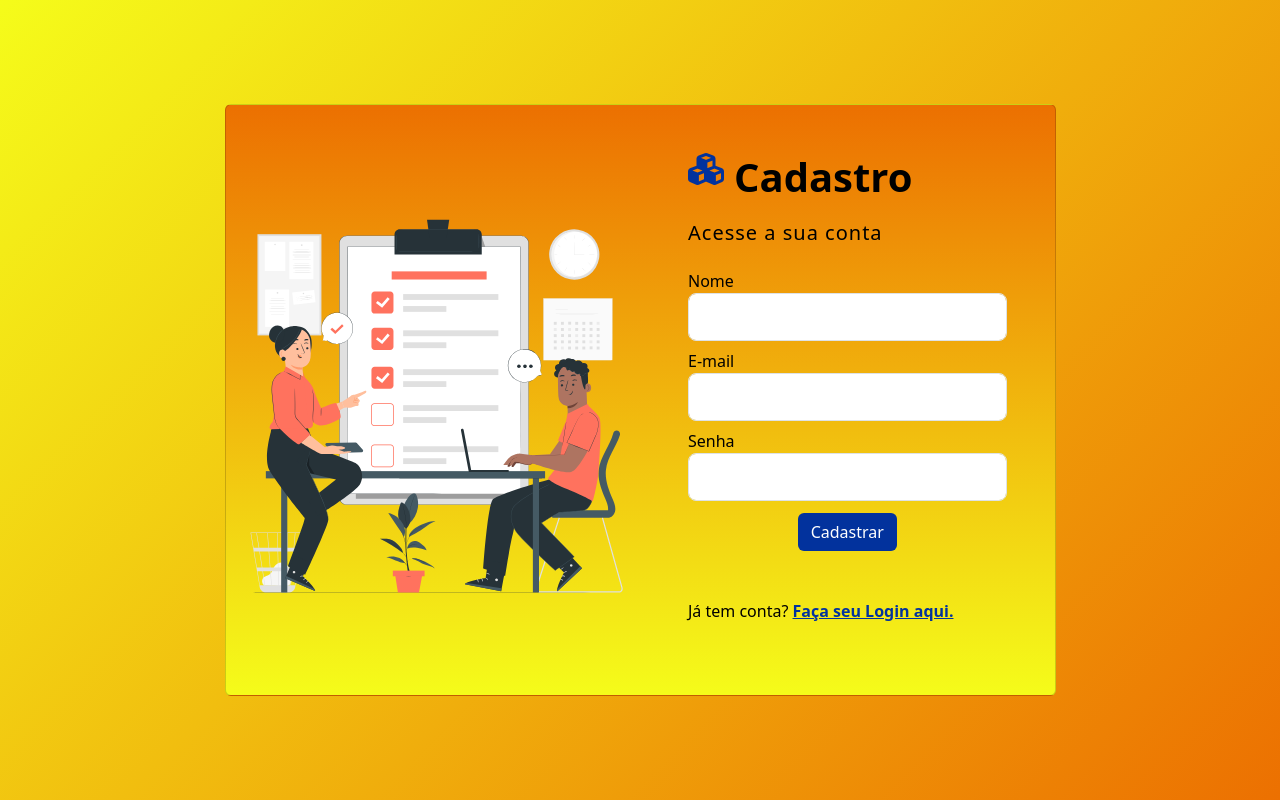
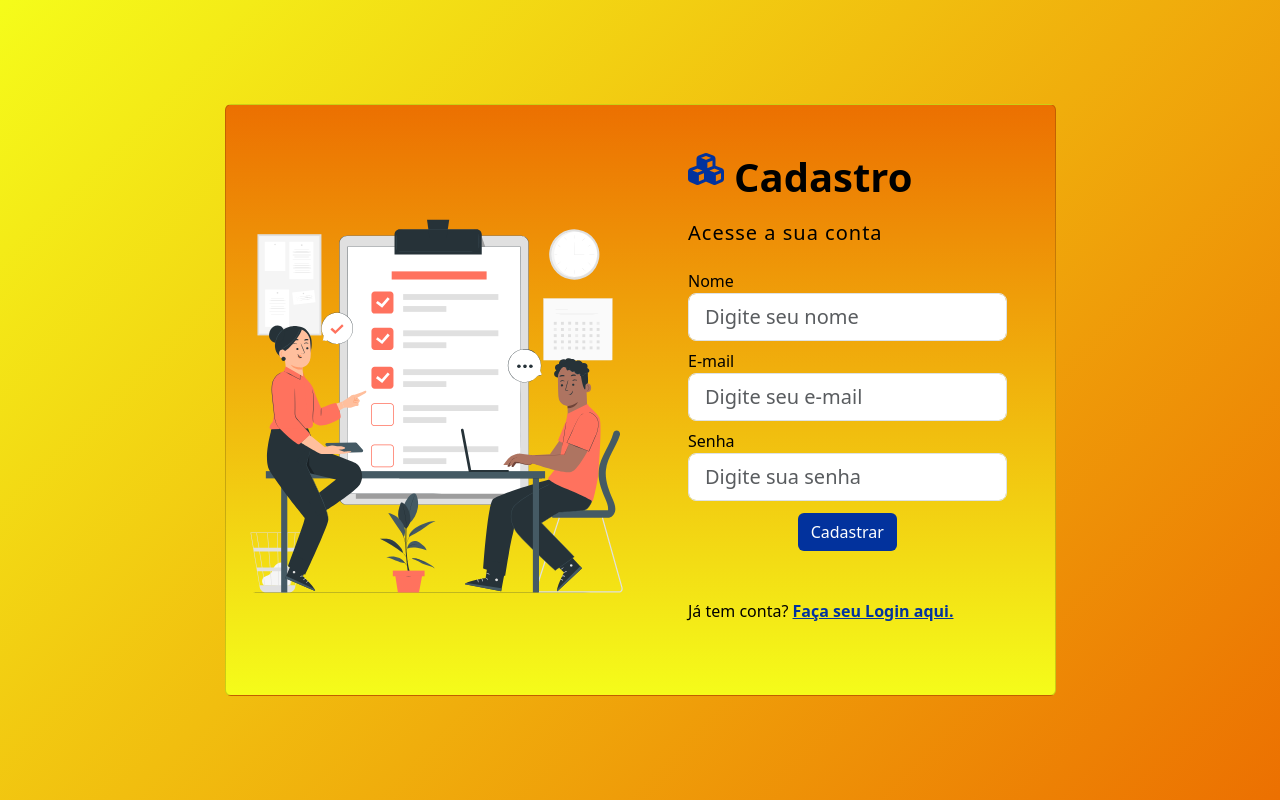
Before and after one commit to bertiGrazi/list_angular, an Angular app in the folder case_angular/: page /login-signup in a window 1280 px wide. Both pictures are taken after a click on the link "Faça seu cadastro aqui.". Built offline with nearby package versions, Linux system fonts and the light colour scheme.

Commit message:
create sign up model and set placeholder for login inputs

```diff
--- a/case_angular/db.json
+++ b/case_angular/db.json
@@ -7,5 +7,6 @@
       "quantity": 9,
       "price": 33
     }
-  ]
+  ],
+  "signup": []
 }
--- a/case_angular/src/app/components/itemsmodel.ts
+++ b/case_angular/src/app/components/itemsmodel.ts
@@ -6,3 +6,9 @@ export class items {
   price?: number;
   id: number | undefined;
 }
+
+export class signup {
+  name?: string;
+  email?: string;
+  password?: string;
+}
--- a/case_angular/src/app/components/login-signup/login-signup.component.html
+++ b/case_angular/src/app/components/login-signup/login-signup.component.html
@@ -20,12 +20,12 @@
 
                   <div class="form-outline mb-2">
                     <label class="form label">E-mail</label>
-                    <input type="email" class="form-control form-control-lg">
+                    <input type="email" class="form-control form-control-lg" placeholder="Digite seu e-mail">
                   </div>
 
                   <div class="form-outline mb-2">
                     <label class="form label">Senha</label>
-                    <input type="password" class="form-control form-control-lg">
+                    <input type="password" class="form-control form-control-lg" placeholder="Digite sua senha">
                   </div>
                   <div class="pt-1 mb-3 text-center">
                     <button class="btn btn-dark" type="button">Entrar</button>
@@ -65,17 +65,17 @@
 
                   <div class="form-outline mb-2">
                     <label class="form label">Nome</label>
-                    <input type="text" class="form-control form-control-lg">
+                    <input type="text" class="form-control form-control-lg" placeholder="Digite seu nome">
                   </div>
 
                   <div class="form-outline mb-2">
                     <label class="form label">E-mail</label>
-                    <input type="email" class="form-control form-control-lg">
+                    <input type="email" class="form-control form-control-lg" placeholder="Digite seu e-mail">
                   </div>
 
                   <div class="form-outline mb-2">
                     <label class="form label">Senha</label>
-                    <input type="password" class="form-control form-control-lg">
+                    <input type="password" class="form-control form-control-lg" placeholder="Digite sua senha">
                   </div>
                   <div class="pt-1 mb-3 text-center">
                     <button class="btn" type="button" style="background-color: #02329D; color: white">Cadastrar</button>
```
